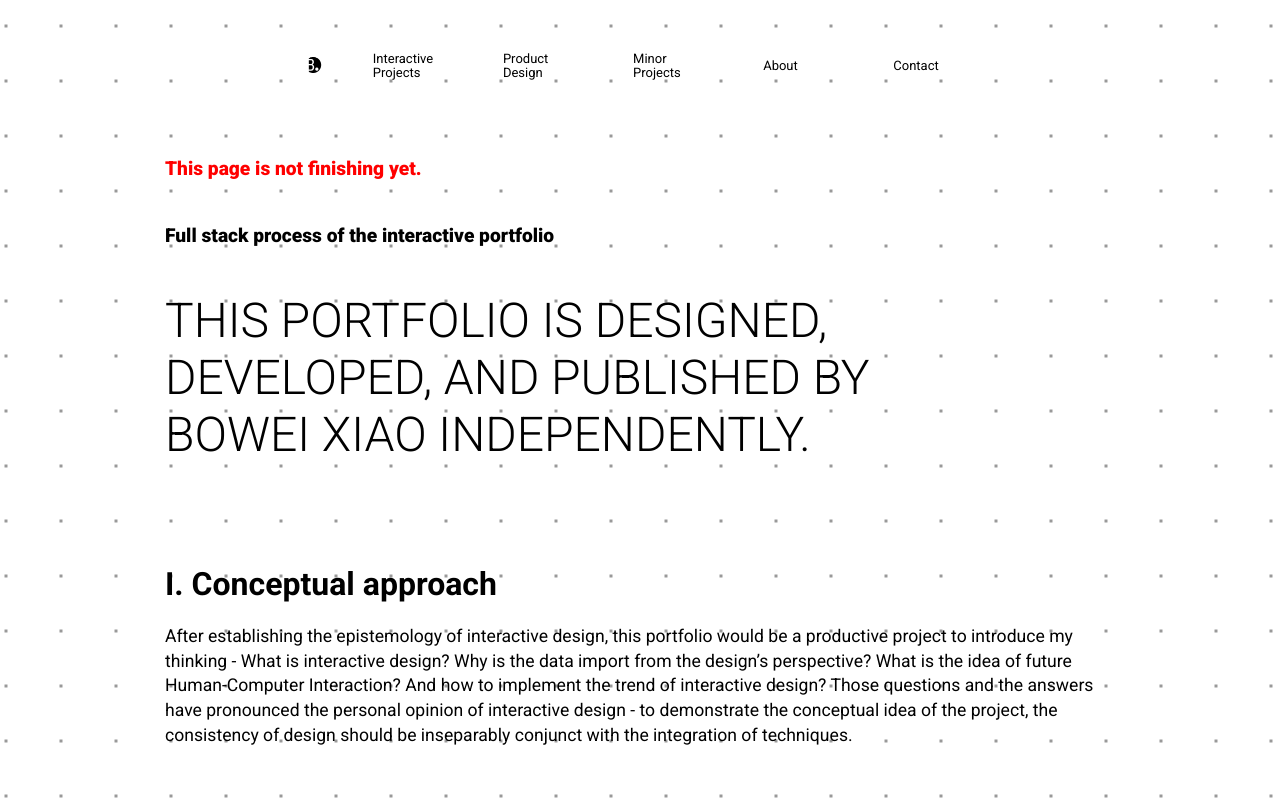
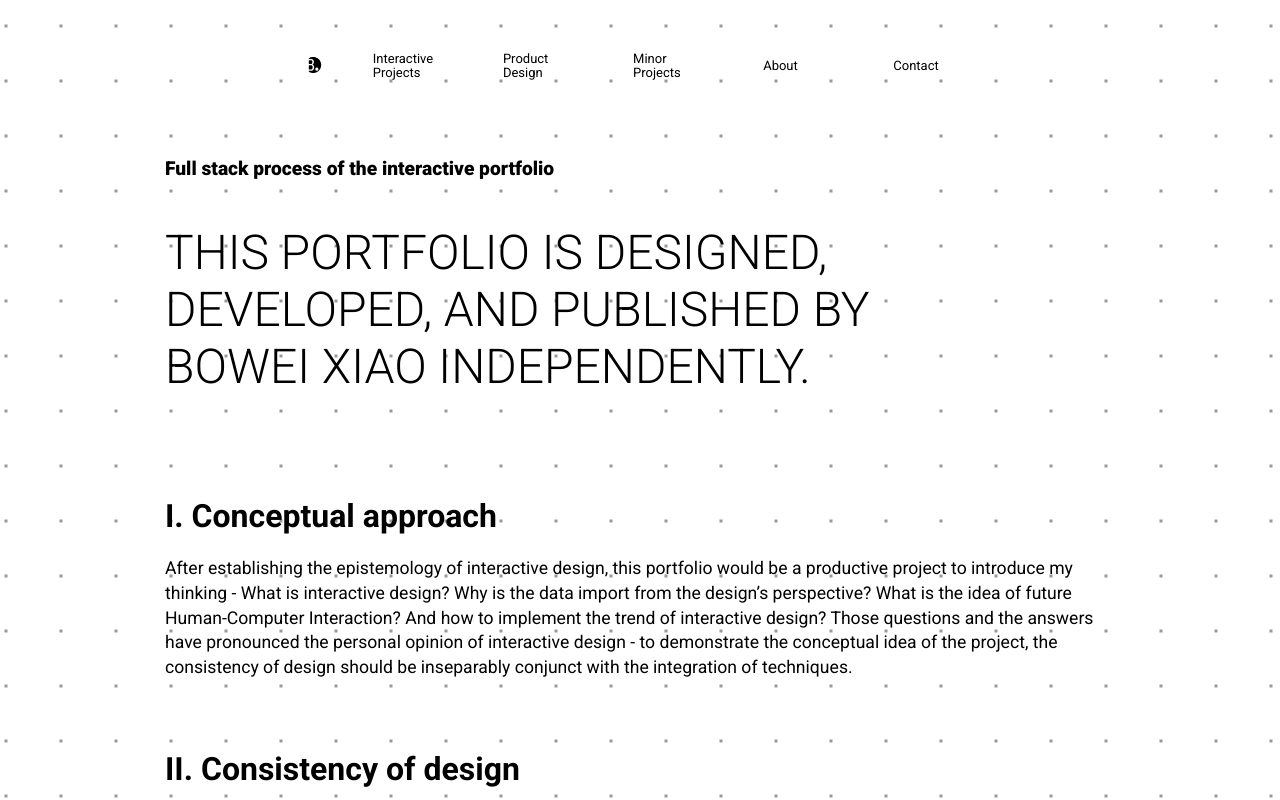
Before and after one commit to abuer008/web-EN_v1.0, a Next.js app: page /about in a window 1280 px wide. Shown: the top 800 px of the page. Built offline with nearby package versions, Linux system fonts and the light colour scheme.

Commit message:
deleting temporary msg

```diff
--- a/pages/about.js
+++ b/pages/about.js
@@ -10,7 +10,6 @@ const About = () => {
     return (
         <Layout>
             <ContentWrapper>
-                <FrontTitle style={{color: 'red'}}>This page is not finishing yet.</FrontTitle>
                 <FrontTitle>Full stack process of the interactive portfolio</FrontTitle>
                 <FrontText>{aboutData.frontText}</FrontText>
                 <ConceptWrapper>
```
